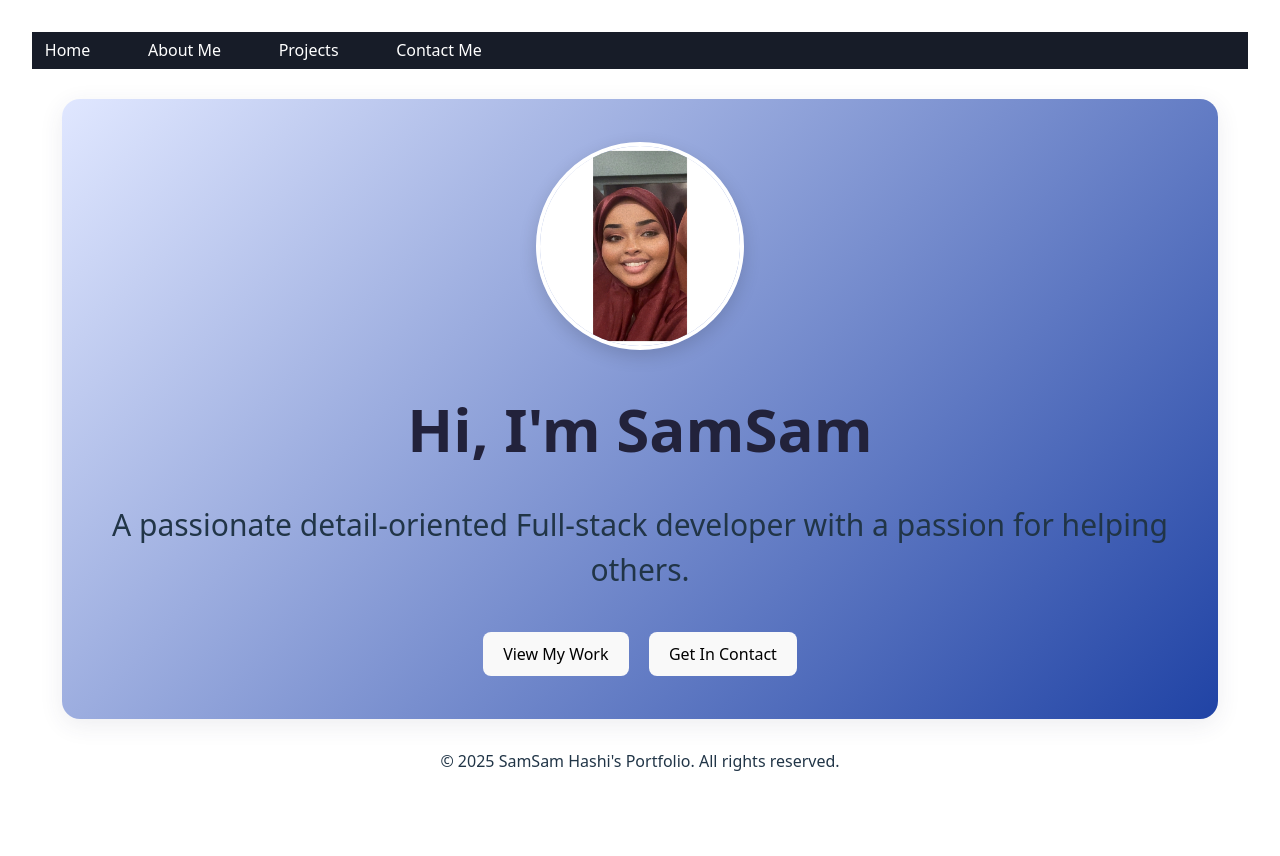
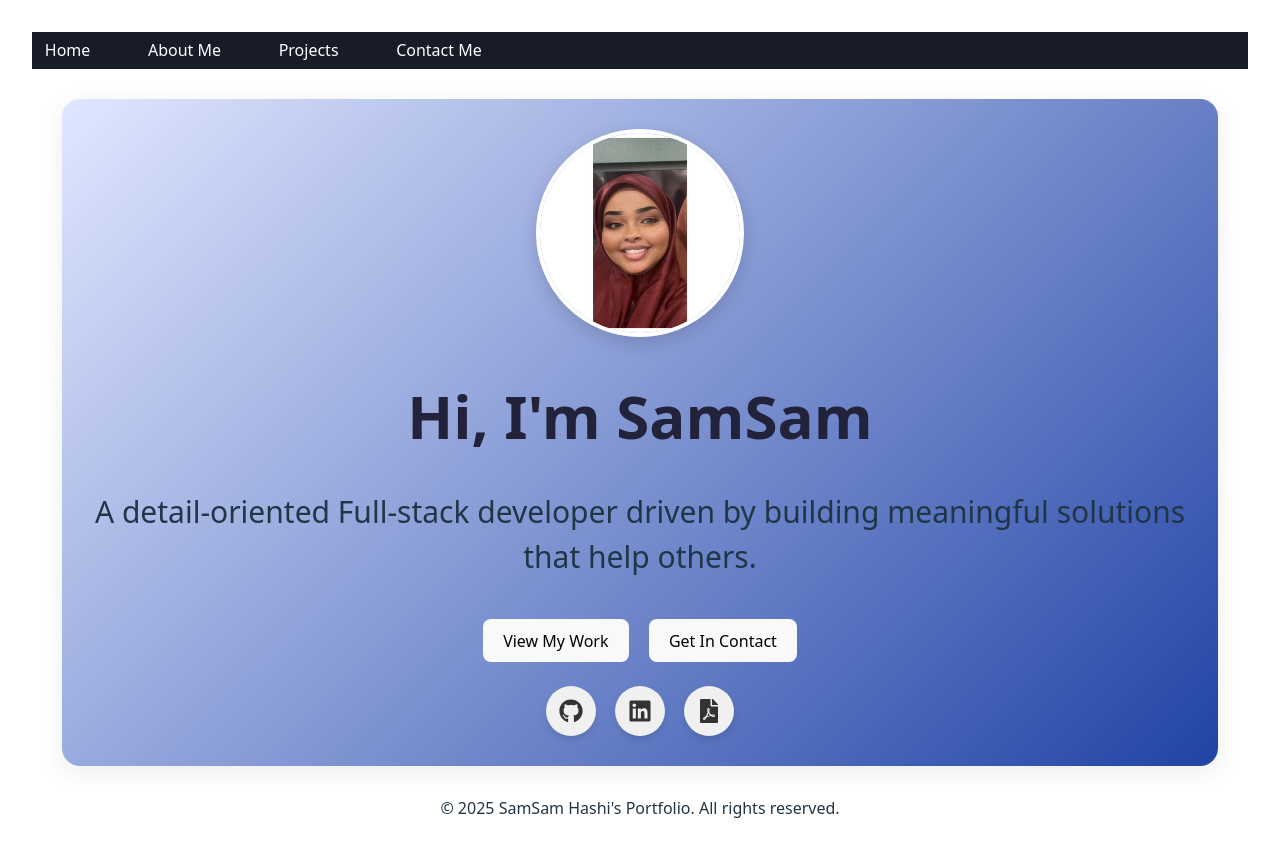
Before and after one commit to Samjamhas10/portfolio-website, a React (Vite) app: page / in a window 1280 px wide. Shown: the top 856 px of the page. Before the commit the page ends 821 px from the top, so only its background shows below. Built offline with nearby package versions, Linux system fonts and the light colour scheme.

Commit message:
Feat: add round Quick Links (GitHub, LinkedIn, Resume) with hover effects

```diff
--- a/package.json
+++ b/package.json
@@ -12,6 +12,7 @@
   "dependencies": {
     "react": "^19.1.1",
     "react-dom": "^19.1.1",
+    "react-icons": "^5.5.0",
     "react-router-dom": "^7.9.1"
   },
   "devDependencies": {
--- a/src/components/Home/Home.css
+++ b/src/components/Home/Home.css
@@ -63,3 +63,31 @@ html {
   transform: scale(1.05);
   box-shadow: 0 8px 24px rgba(0, 0, 0, 0.25);
 }
+
+.home__links {
+  margin-top: 1.5rem;
+  display: flex;
+  justify-content: center;
+  gap: 1.2rem; /* spacing between circles */
+}
+
+.home__links a {
+  display: flex;
+  align-items: center;
+  justify-content: center;
+  width: 50px;
+  height: 50px;
+  border-radius: 50%; /* makes it a circle */
+  background-color: #f0f0f0; /* light gray background */
+  color: #333; /* icon color */
+  font-size: 1.5rem;
+  transition: all 0.3s ease;
+  box-shadow: 0 4px 6px rgba(0, 0, 0, 0.1); /* soft shadow */
+}
+
+.home__links a:hover {
+  background-color: #0077b6; /* blue background on hover */
+  color: #fff;
+  transform: scale(1.1); /* subtle zoom */
+  box-shadow: 0 6px 12px rgba(0, 0, 0, 0.2); /* deeper shadow */
+}
--- a/src/components/Home/Home.jsx
+++ b/src/components/Home/Home.jsx
@@ -1,3 +1,4 @@
+import { FaGithub, FaLinkedin, FaFilePdf } from "react-icons/fa";
 import profilepic from "../../assets/profilepic.jpg";
 import "./Home.css";
 
@@ -5,11 +6,15 @@ function Home({ onViewMyWork, onGetInContact }) {
   return (
     <main className="home">
       <header>
-        <img src={profilepic} alt="Profile" className="home__profile-image" />
+        <img
+          src={profilepic}
+          alt="Portrait of SamSam"
+          className="home__profile-image"
+        />
         <h1 className="home__name">Hi, I'm SamSam</h1>
         <p className="home__description">
-          A passionate detail-oriented Full-stack developer with a passion for
-          helping others.
+          A detail-oriented Full-stack developer driven by building meaningful
+          solutions that help others.
         </p>
         <div className="home__buttons">
           <button className="home__button" onClick={onViewMyWork}>
@@ -19,6 +24,25 @@ function Home({ onViewMyWork, onGetInContact }) {
             Get In Contact
           </button>
         </div>
+        <div className="home__links">
+          <a
+            href="https://github.com/Samjamhas10"
+            target="_blank"
+            rel="noopener noreferrer"
+          >
+            <FaGithub size={24} />
+          </a>
+          <a
+            href="https://www.linkedin.com/in/samsamjamahashi/"
+            target="_blank"
+            rel="noopener noreferrer"
+          >
+            <FaLinkedin size={24} />
+          </a>
+          <a href="/resume.pdf" target="_blank" rel="noopener noreferrer">
+            <FaFilePdf size={24} />
+          </a>
+        </div>
       </header>
     </main>
   );
```
Also changed, not shown: 1 other file (tests, documents, lock files or other folders).
